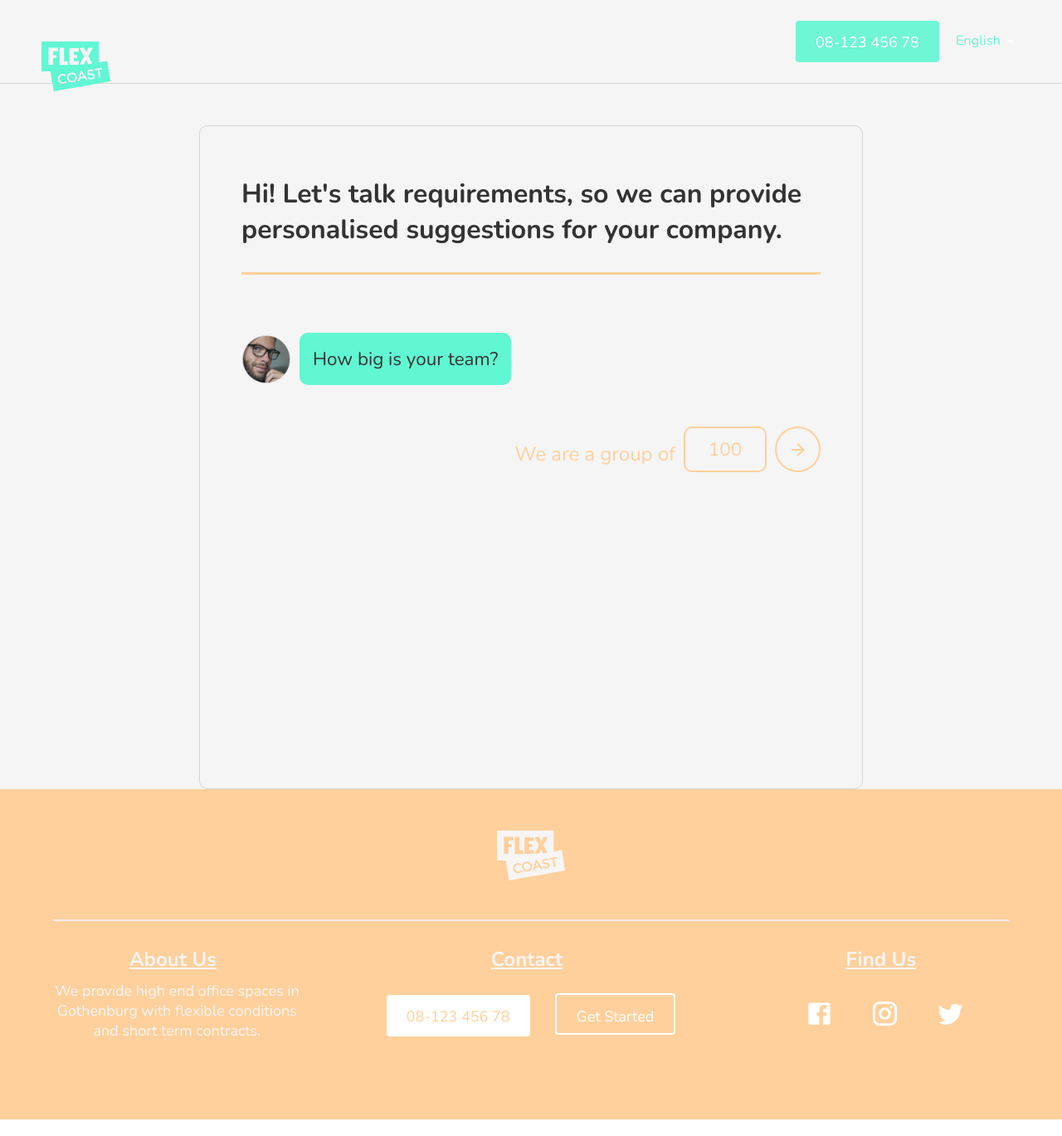
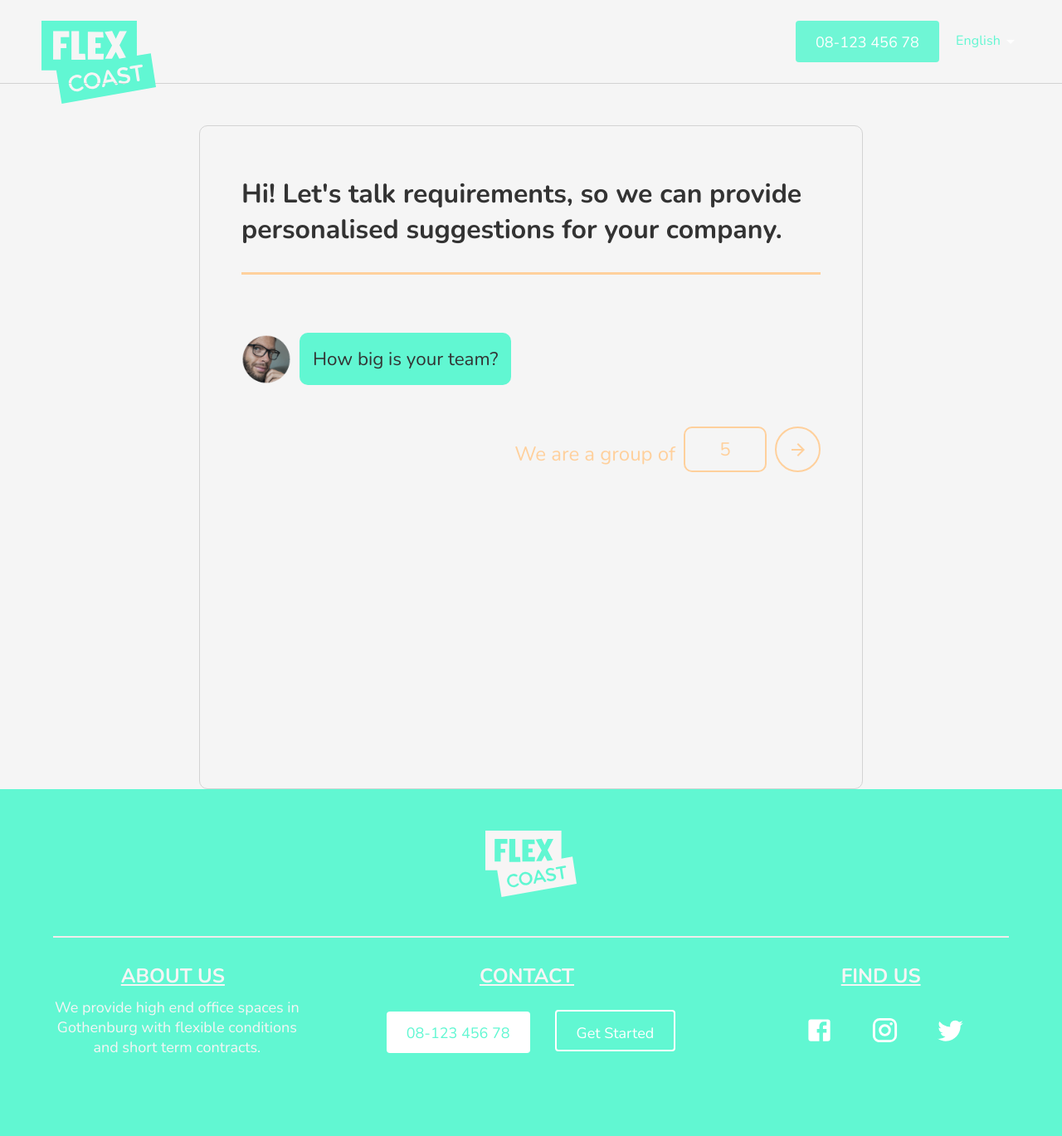
Before and after one commit to SevaDer14/flex_coast_client, a React (Create React App) app: page /inquiry in a window 1280 px wide. Shown: the whole page at 83% size. Built offline with nearby package versions, Linux system fonts and the light colour scheme.

Commit message:
Less border, opacity, box shadow on wizard footer teal color some other hotfixes

```diff
--- a/src/components/Inquiry/InquiryCompanySize.jsx
+++ b/src/components/Inquiry/InquiryCompanySize.jsx
@@ -12,7 +12,7 @@ const InquiryCompanySize = () => {
       <Answer
         text={t('answer.size')}
         type='number'
-        placeholder='100'
+        placeholder='5'
         questionKey='size'
       />
     </div>
--- a/src/components/Inquiry/InquiryOfficeType.jsx
+++ b/src/components/Inquiry/InquiryOfficeType.jsx
@@ -12,7 +12,7 @@ const InquiryOfficeType = () => {
       <Answer
         text={t('answer.officeType')}
         type='toggle-btn'
-        values={{ value_1: 'Office', value_2: 'Open Space' }}
+        values={{ value_1: 'office', value_2: 'open_space' }}
         labels={{
           label_1: t('answer.officeLable'),
           label_2: t('answer.openSpaceLable'),
--- a/src/components/custom/CustomRadioButton.jsx
+++ b/src/components/custom/CustomRadioButton.jsx
@@ -7,7 +7,6 @@ const CustomRadioButton = ({
   disabled,
   onChange,
   radio_value,
-
 }) => {
   return (
     <div className='radio-group'>
--- a/src/state/store/initialState.js
+++ b/src/state/store/initialState.js
@@ -1,8 +1,6 @@
-
-
 const initialState = {
   formData: {
-    size: null,
+    size: undefined,
     office_type: '',
     email: '',
     company: '',
@@ -20,7 +18,7 @@ const initialState = {
     flexible: false,
   },
   submitMessage: '',
-  language: 'English'
+  language: 'English',
 }
 
 export default initialState
--- a/src/styles/_fantasticOffer.scss
+++ b/src/styles/_fantasticOffer.scss
@@ -17,7 +17,7 @@
     max-width: 1280px;
     text-align: center;
     h1 {
-      font-size: 30px;
+      font-size: 36px;
     }
   }
   .offer-container {
--- a/src/styles/_footer.scss
+++ b/src/styles/_footer.scss
@@ -1,7 +1,7 @@
 @import './variables';
 
 #footer {
-  background-color: $secondaryColor;
+  background-color: $mainColor;
   padding-top: 50px;
   width: 100%;
   padding-bottom: 50px;
@@ -26,6 +26,7 @@
     padding-bottom: 30px;
     h3 {
       text-decoration: underline;
+      text-transform: uppercase;
       color: rgb(247, 245, 245);
     }
 
@@ -51,7 +52,7 @@
       height: 2px;
       background-color: rgb(242, 236, 236);
       text-align: center;
-      margin: 10px 5% ;
+      margin: 10px 5%;
       @media (min-width: 599px) {
         display: none;
       }
@@ -64,7 +65,7 @@
         transform: none;
       }
       a {
-        color: $secondaryColor;
+        color: $mainColor;
       }
     }
     .custom-button:nth-last-child(1) {
@@ -77,10 +78,9 @@
       margin: 10px;
     }
   }
+  .logo {
+    height: 120px;
+    color: white;
+    padding-bottom: 40px;
+  }
 }
-
-.logo {
-  height: 100px;
-  color: white;
-  padding-bottom: 40px;
-}
--- a/src/styles/_header.scss
+++ b/src/styles/_header.scss
@@ -7,6 +7,7 @@
   height: 75px;
   justify-content: space-between;
   margin: 0 auto;
+  align-items: center;
   border-bottom: 1px solid lightgray;
   @media only screen and (max-width: $mobile) {
     margin: 0 20px;
@@ -33,8 +34,10 @@
 
   .logo {
     height: 100px;
+    margin-top: 50px;
     cursor: pointer;
     @media only screen and (max-width: $mobile) {
+      margin-top: 25px;
       height: 75px;
     }
   }
@@ -87,7 +90,7 @@ input[type='number']::-webkit-outer-spin-button {
 #menu-language {
   .MuiPaper-root {
     background-color: $mainColor;
-    color: #222;
+    color: #fff;
     width: 125px;
     @media only screen and (max-width: $mobile) {
       background-color: $mainColor;
--- a/src/styles/globals.css
+++ b/src/styles/globals.css
@@ -34,7 +34,7 @@
 }
 
 .compelling-container .offer-title h1 {
-  font-size: 30px;
+  font-size: 36px;
 }
 
 .compelling-container .offer-container {
@@ -100,7 +100,7 @@
 }
 
 #footer {
-  background-color: #ffd09c;
+  background-color: #61f7d2;
   padding-top: 50px;
   width: 100%;
   padding-bottom: 50px;
@@ -129,6 +129,7 @@
 
 #footer .sub-header h3 {
   text-decoration: underline;
+  text-transform: uppercase;
   color: #f7f5f5;
 }
 
@@ -175,7 +176,7 @@
 }
 
 #footer .sub-header .custom-button a {
-  color: #ffd09c;
+  color: #61f7d2;
 }
 
 #footer .sub-header .custom-button:nth-last-child(1) {
@@ -189,8 +190,8 @@
   margin: 10px;
 }
 
-.logo {
-  height: 100px;
+#footer .logo {
+  height: 120px;
   color: white;
   padding-bottom: 40px;
 }
@@ -206,6 +207,9 @@
       -ms-flex-pack: justify;
           justify-content: space-between;
   margin: 0 auto;
+  -webkit-box-align: center;
+      -ms-flex-align: center;
+          align-items: center;
   border-bottom: 1px solid lightgray;
 }
 
@@ -239,11 +243,13 @@
 
 .page-header .logo, .page-header-landing .logo {
   height: 100px;
+  margin-top: 50px;
   cursor: pointer;
 }
 
 @media only screen and (max-width: 620px) {
   .page-header .logo, .page-header-landing .logo {
+    margin-top: 25px;
     height: 75px;
   }
 }
@@ -291,7 +297,7 @@ input[type='number']::-webkit-outer-spin-button {
 
 #menu-language .MuiPaper-root {
   background-color: #61f7d2;
-  color: #222;
+  color: #fff;
   width: 125px;
 }
 
@@ -349,7 +355,7 @@ input[type='number']::-webkit-outer-spin-button {
     -webkit-box-direction: normal;
         -ms-flex-direction: column;
             flex-direction: column;
-    margin: 50px 20px 0 0px;
+    margin: 50px 0 0 0;
     -webkit-box-align: start;
         -ms-flex-align: start;
             align-items: flex-start;
@@ -359,13 +365,11 @@ input[type='number']::-webkit-outer-spin-button {
 .hero-section .welcome-text .wizard-container {
   width: 100%;
   max-width: 800px;
-  background-color: rgba(0, 0, 0, 0.534);
+  background-color: rgba(0, 0, 0, 0.434);
   margin: 10px 15px;
   padding: 20px 10px;
-  border-radius: 10px;
+  border-radius: 5px;
   max-height: 240px;
-  -webkit-box-shadow: 7px 5px 10px rgba(0, 0, 0, 0.5);
-          box-shadow: 7px 5px 10px rgba(0, 0, 0, 0.5);
   overflow-y: scroll;
   -ms-overflow-style: none;
   /* for Internet Explorer, Edge */
@@ -390,9 +394,10 @@ input[type='number']::-webkit-outer-spin-button {
   display: -webkit-box;
   display: -ms-flexbox;
   display: flex;
-  -webkit-box-pack: end;
-      -ms-flex-pack: end;
-          justify-content: flex-end;
+  -webkit-box-pack: center;
+      -ms-flex-pack: center;
+          justify-content: center;
+  margin: 25px 0;
 }
 
 .hero-section .welcome-text h1 {
--- a/src/views/LandingPage.jsx
+++ b/src/views/LandingPage.jsx
@@ -9,8 +9,8 @@ const LandingPage = () => {
   return (
     <>
       <HeroSection />
+      <TestimonialsSection />
       <FantasticOffer />
-      <TestimonialsSection />
       <Testimonial2 />
       <MapSection />
     </>
```
Also changed, not shown: src/styles/_hero.scss (+5 -5 lines).
